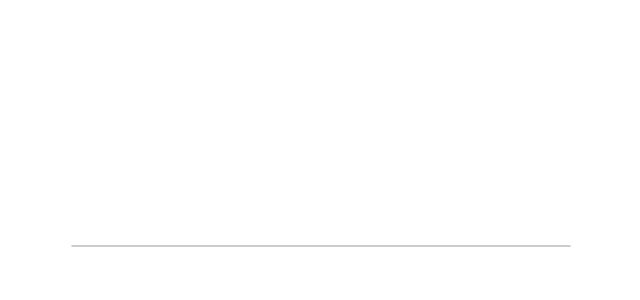
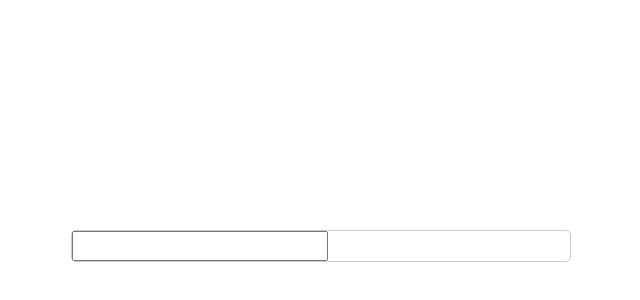
Before and after one commit to jtrebolledom/Calculator, a React (Create React App) app: page / in a window 1280 px wide. Shown: the part 154-454 px from the top of the page, without its empty margins (319-959 px from the left). Built offline with nearby package versions, Linux system fonts and the light colour scheme.

Commit message:
include the function components, and modify the app.js file

```diff
--- a/src/App.js
+++ b/src/App.js
@@ -1,12 +1,12 @@
 import React from "react";//import vars of hook
 import "./App.css";//import css
-
+import Calculator from "./Components/Calculator";
 
 function App() {//function Principal
 
   return ( /*return this value*/
     <div className="calculator-app"> {/* div principal*/}
-
+      <Calculator/>
     </div>
   );
 }
--- /dev/null
+++ b/src/Components/Calculator.js
@@ -0,0 +1,29 @@
+import React, {useState, useRef} from "react";//import vars of hook
+
+
+function Calculator() {//function Principal
+    const [result, setResult] = useState("");// def vars state
+    const [result1, setResult1] = useState("");
+    const inputRef = useRef(0);
+    var tempo;
+
+
+    function handleChange(e) {//handle change state of input
+      setResult({value: e.target.value});
+    }
+
+
+
+    return ( /*return this value*/
+
+        <div >
+              {/*screen of calculator  */}
+            <div>
+              <input type="text"   value={result} ref={inputRef}   onChange={handleChange}/>
+            </div>
+
+            </div>
+
+    );
+  }
+  export default Calculator;
```
